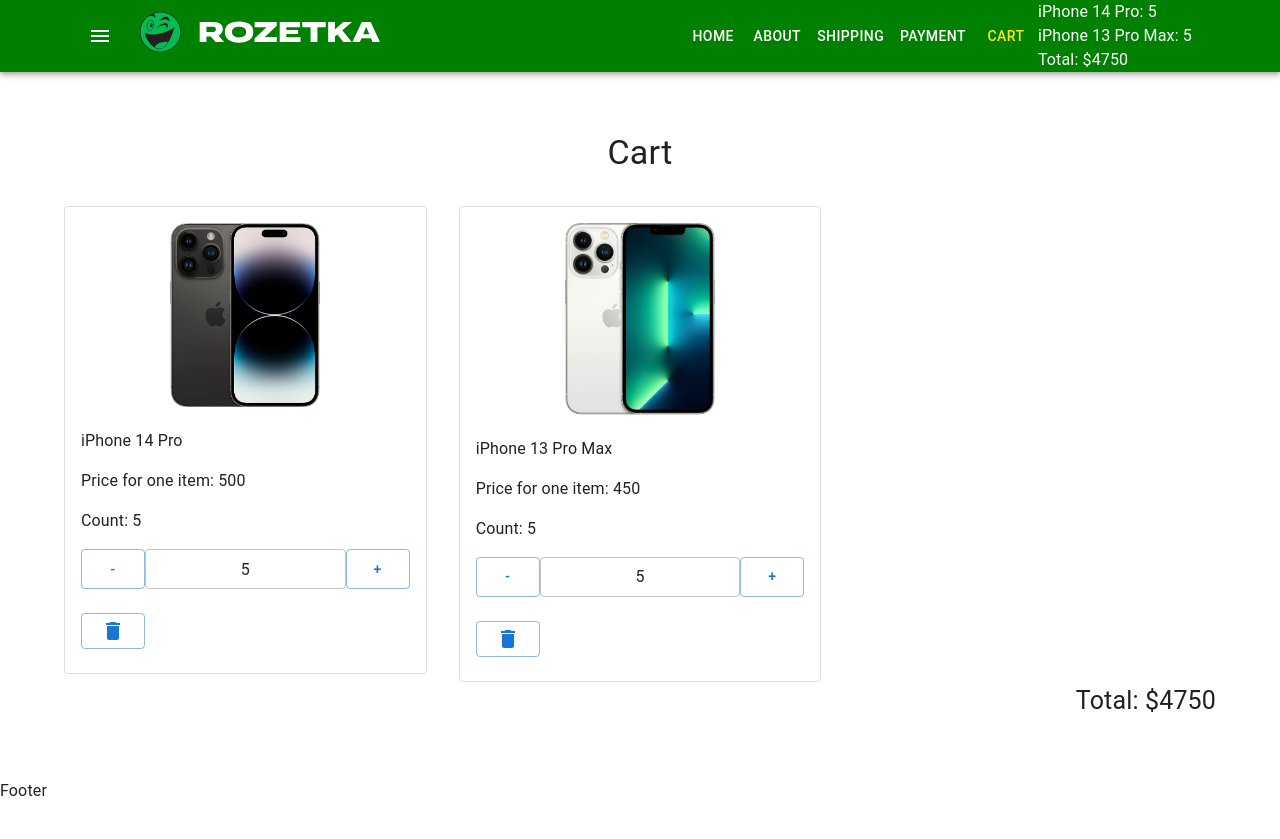
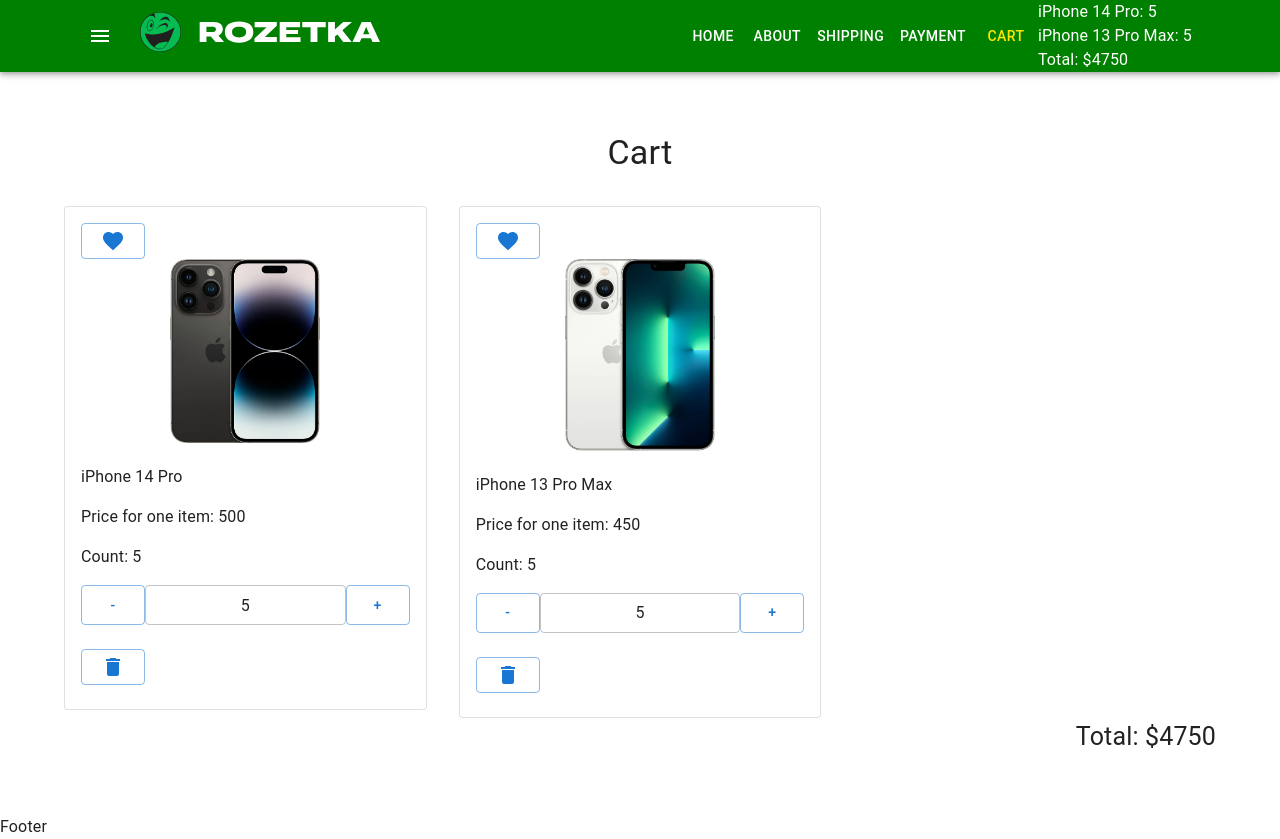
Before and after one commit to oleksii-turovets/fake-shop-study, a React (Create React App) app: page /cart in a window 1280 px wide. Before the commit the page ends 803 px from the top, so only its background shows below. Built offline with nearby package versions, Linux system fonts and the light colour scheme.

Commit message:
change like in cart added

```diff
--- a/src/components/CartProductList/CartProductListItemExtended.tsx
+++ b/src/components/CartProductList/CartProductListItemExtended.tsx
@@ -2,6 +2,10 @@ import { Card, CardContent, Grid, Button } from '@mui/material'
 import { Product } from 'utils/productsArray'
 import DeleteIcon from '@mui/icons-material/Delete'
 import Quantity from 'components/Quantity/Quantity'
+import FavoriteIcon from '@mui/icons-material/Favorite'
+import FavoriteBorderIcon from '@mui/icons-material/FavoriteBorder'
+import { useAppDispatch, useAppSelector } from 'redux/hooks'
+import { toggleLike } from 'redux/likeReducer'
 
 type Props = {
     product: Product
@@ -16,10 +20,20 @@ const CartProductListItemExtended = ({
     removeProductFromCart,
     changeProductQuantity,
 }: Props) => {
+
+        const isLiked = useAppSelector((state) => state.productsLike[product.id])
+        const dispatch = useAppDispatch()
+
     return (
         <Grid item xs={12} sm={4}>
             <Card variant="outlined">
                 <CardContent>
+                    <Button
+                        variant="outlined"
+                        onClick={() => dispatch(toggleLike(product.id))}
+                    >
+                        {isLiked ? <FavoriteIcon /> : <FavoriteBorderIcon />}
+                    </Button>
                     <div className="product-image">
                         <img src={product.image} alt="" />
                     </div>
```
